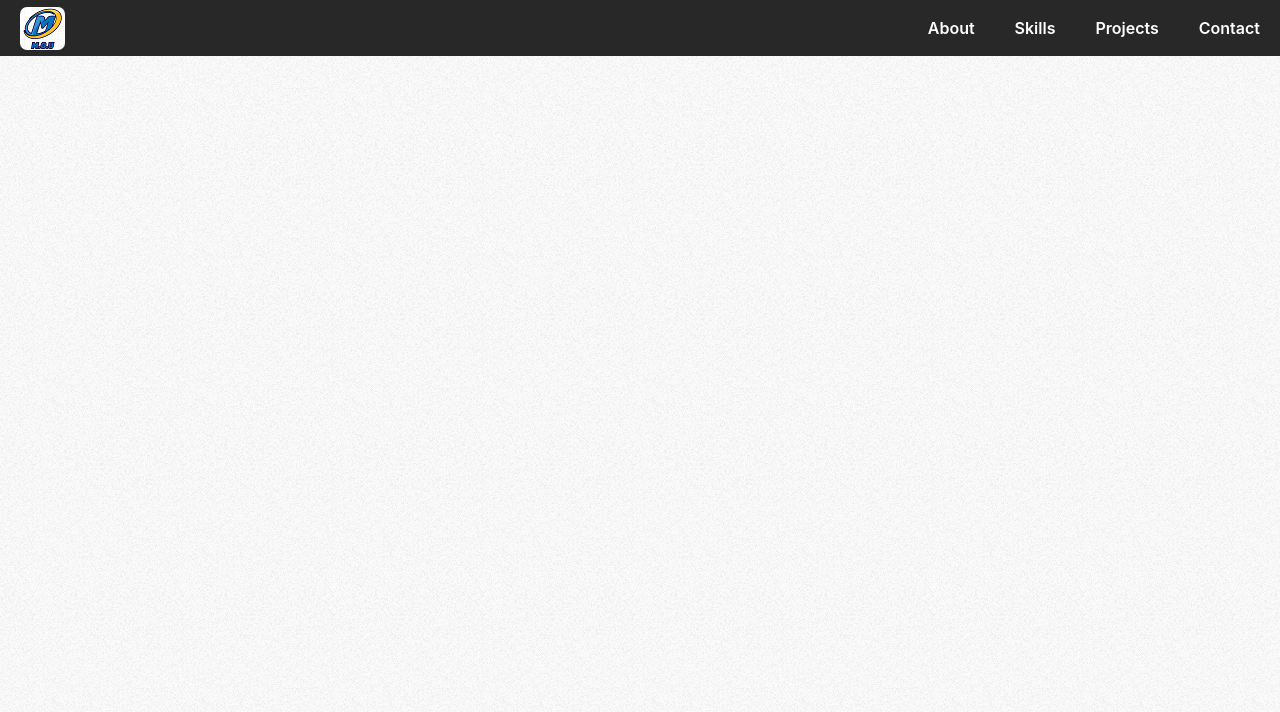
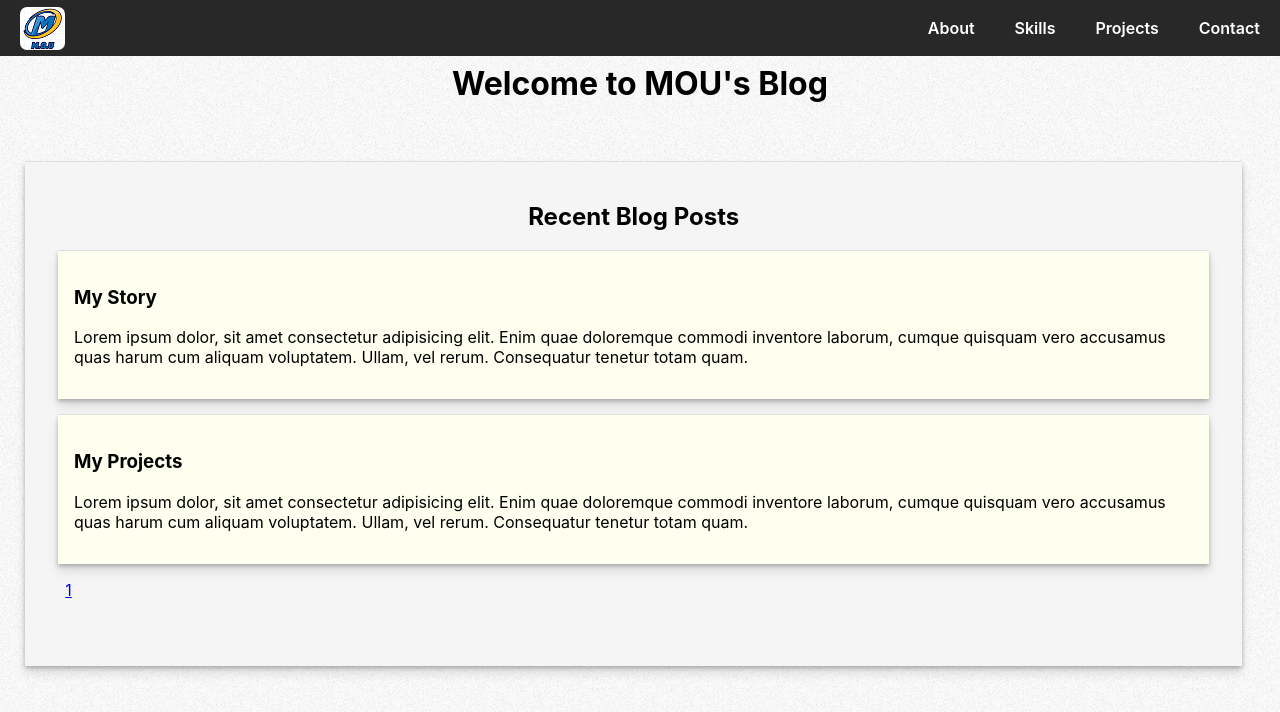
Before and after one commit to Martins-O-U/Portfolio-main, a React (Create React App) app: page /blogs in a window 1280 px wide. Shown: the top 712 px of the page. Built offline with nearby package versions, Linux system fonts and the light colour scheme.

Commit message:
Added a blog page with pagination

```diff
--- a/src/App.jsx
+++ b/src/App.jsx
@@ -11,6 +11,7 @@ import SingleProjectInfo from "./Components/SingleProjectInfo";
 import Menu from "./Components/hamburgerMenu";
 import contact from "./Components/contact";
 import Thanks from "./Components/Thanks";
+import BlogPage from "./Components/Blog/BlogPage";
 
 const StyledDiv = styled.div`
   height: 100vh;
@@ -31,6 +32,7 @@ function App() {
       <Menu />
       <Route exact path="/" component={Home} />
       <Route path="/about" component={AboutMe} />
+      <Route path='/blogs' component={BlogPage} />
       <Route path="/skills" component={Skills} />
       <Route path="/project" component={Projects} />
       <Route path="/singleProject/:id" component={SingleProjectInfo} />
--- /dev/null
+++ b/src/Components/Blog/BlogInfo.jsx
@@ -0,0 +1,30 @@
+export const BlogInfo = [
+    {
+        id: 1,
+        title: "My Story",
+        para1:
+            "Lorem ipsum dolor, sit amet consectetur adipisicing elit. Enim quae doloremque commodi inventore laborum, cumque quisquam vero accusamus quas harum cum aliquam voluptatem. Ullam, vel rerum. Consequatur tenetur totam quam.",
+        para2:
+            "Lorem ipsum dolor, sit amet consectetur adipisicing elit. Enim quae doloremque commodi inventore laborum, cumque quisquam vero accusamus quas harum cum aliquam voluptatem. Ullam, vel rerum. Consequatur tenetur totam quam.",
+        para3:
+            "Lorem ipsum dolor, sit amet consectetur adipisicing elit. Enim quae doloremque commodi inventore laborum, cumque quisquam vero accusamus quas harum cum aliquam voluptatem. Ullam, vel rerum. Consequatur tenetur totam quam.",
+        para4:
+            "Lorem ipsum dolor, sit amet consectetur adipisicing elit. Enim quae doloremque commodi inventore laborum, cumque quisquam vero accusamus quas harum cum aliquam voluptatem. Ullam, vel rerum. Consequatur tenetur totam quam.",
+        para5:
+            "Lorem ipsum dolor, sit amet consectetur adipisicing elit. Enim quae doloremque commodi inventore laborum, cumque quisquam vero accusamus quas harum cum aliquam voluptatem. Ullam, vel rerum. Consequatur tenetur totam quam.",
+    },
+    {
+        id: 2,
+        title: "My Projects",
+        para1:
+            "Lorem ipsum dolor, sit amet consectetur adipisicing elit. Enim quae doloremque commodi inventore laborum, cumque quisquam vero accusamus quas harum cum aliquam voluptatem. Ullam, vel rerum. Consequatur tenetur totam quam.",
+        para2:
+            "Lorem ipsum dolor, sit amet consectetur adipisicing elit. Enim quae doloremque commodi inventore laborum, cumque quisquam vero accusamus quas harum cum aliquam voluptatem. Ullam, vel rerum. Consequatur tenetur totam quam.",
+        para3:
+            "Lorem ipsum dolor, sit amet consectetur adipisicing elit. Enim quae doloremque commodi inventore laborum, cumque quisquam vero accusamus quas harum cum aliquam voluptatem. Ullam, vel rerum. Consequatur tenetur totam quam.",
+        para4:
+            "Lorem ipsum dolor, sit amet consectetur adipisicing elit. Enim quae doloremque commodi inventore laborum, cumque quisquam vero accusamus quas harum cum aliquam voluptatem. Ullam, vel rerum. Consequatur tenetur totam quam.",
+        para5:
+            "Lorem ipsum dolor, sit amet consectetur adipisicing elit. Enim quae doloremque commodi inventore laborum, cumque quisquam vero accusamus quas harum cum aliquam voluptatem. Ullam, vel rerum. Consequatur tenetur totam quam.",
+    }
+];
--- /dev/null
+++ b/src/Components/Blog/BlogPage.jsx
@@ -0,0 +1,117 @@
+import React, { useState, useEffect } from "react";
+import { BlogInfo } from "./BlogInfo";
+import styled from "styled-components";
+import { Spinner } from "reactstrap";
+import PaginationPage from "./Pagination";
+
+
+export function BlogPage(props) {
+    const [data, setData] = useState([]);
+    const [currentPage, setCurrentPage] = useState(1);
+    const [postPerPage] = useState(5);
+
+    useEffect(() => {
+        setData(BlogInfo);
+    }, []);
+    const indexOfLastPost = currentPage * postPerPage;
+    const indexOfFirstPost = indexOfLastPost - postPerPage;
+    const currentPosts = data.slice(indexOfFirstPost, indexOfLastPost);
+
+    const paginate = pageNumber => setCurrentPage(pageNumber);
+
+    return data.length === 0 ? (
+        <StyledDivTemp>
+            <Spinner color="primary" />
+        </StyledDivTemp>
+    ) : (
+            <StyledDiv>
+                <h1>Welcome to MOU's Blog</h1>
+                <InfoDiv>
+                    <div className="card-container">
+                        <h2>Recent Blog Posts</h2>
+                        {currentPosts.map(blog => (
+                            <div key={blog.id} className="cards" onClick={() => props.history.push(`/singleblog/${blog.id}`)}>
+                                <h3>{blog.title}</h3>
+                                <p><span>{blog.para1}</span></p>
+                            </div>
+                        ))}
+                        <PaginationPage postPerPage={postPerPage} totalPosts={data.length} paginate={paginate} />
+                    </div>
+                </InfoDiv>
+            </StyledDiv>
+        )
+}
+
+
+export default BlogPage;
+
+const StyledDivTemp = styled.div`
+    margin-top: 30%;
+    text-align: center;
+`;
+
+const StyledDiv = styled.div`
+    margin: 5% 1% 10% 1%;
+    h1{
+        text-align: center;
+        @media only screen and (max-width:1000px){
+            margin-top: 7%;
+        }
+        @media only screen and (max-width:775px){
+            margin-top: 8%;
+        }
+
+        @media only screen and (max-width:620px){
+            margin-top: 10%;
+        }
+        @media only screen and (max-width:520px){
+            margin-top: 12%;
+        }
+
+        @media only screen and (max-width:480px){
+            margin-top: 7%;
+        }
+    }
+`;
+
+const InfoDiv = styled.div`
+display: flex;
+justify-content: space-between;
+
+@media only screen and (max-width: 649px){
+    display: flex;
+    flex-direction: column;
+}
+
+.card-container{
+    margin: 3% 1% 0.1% 1%;
+    width: 97%;
+    padding-bottom: 50px;
+    padding-top: 20px;
+    box-shadow: 0 -1px 0 #e0e0e0, 0 7px 10px rgba(0, 0, 0, 0.12),
+    0 2px 4px rgba(0, 0, 0, 0.24);
+    background-color: #F5F5F5;
+
+    @media only screen and (max-width: 649px){
+        width: 97%;
+    }
+
+    h2{
+        text-align: center;
+    }
+
+    .cards {
+        border: 0;
+        width: 92%;
+        box-shadow: 0 -1px 0 #e0e0e0, 0 7px 10px rgba(0, 0, 0, 0.12),
+        0 2px 4px rgba(0, 0, 0, 0.24);
+        padding: 1rem;
+        cursor: pointer;
+        position: relative;
+        margin: 1rem auto;
+        background-color: #FFFFF0;
+        text-align: left;
+    }
+}
+}
+`;
--- /dev/null
+++ b/src/Components/Blog/Pagination.jsx
@@ -0,0 +1,28 @@
+import React from "react";
+import styled from "styled-components";
+
+const Pagination = ({ postPerPage, totalPosts, paginate }) => {
+    const pageNumbers = [];
+    for (let i = 1; i <= Math.ceil(totalPosts / postPerPage); i++) {
+        pageNumbers.push(i);
+    }
+    return (
+        <StyledNav>
+            <ul>
+                {pageNumbers.map(number => (
+                    <li key={number} className="page-item"><a onClick={() => paginate(number)} href="!#" className="page-link">{number}</a></li>
+                ))}
+            </ul>
+        </StyledNav>
+    )
+}
+
+export default Pagination;
+
+const StyledNav = styled.nav`
+    ul{
+        display: flex;
+        flex-wrap: wrap;
+        list-style-type: none;
+    }
+`;
```
